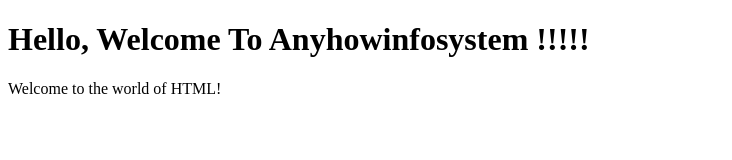
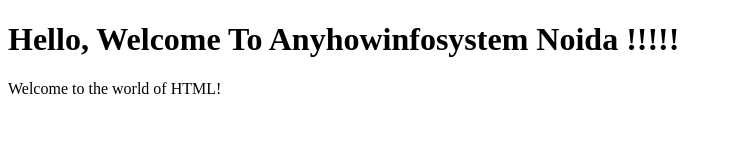
Before and after one commit to scloudmani/test_2, a plain HTML site: page index.html in a window 1280 px wide. Shown: the whole page, without its empty margins (0-732 px from the left). Drawn offline with Linux system fonts and the light colour scheme.

Commit message:
Update index.html

```diff
--- a/index.html
+++ b/index.html
@@ -4,7 +4,7 @@
     <title>Hello, World!</title>
 </head>
 <body>
-    <h1>Hello, Welcome To Anyhowinfosystem !!!!!</h1>
+    <h1>Hello, Welcome To Anyhowinfosystem Noida !!!!!</h1>
     <p>Welcome to the world of HTML!</p>
 </body>
 </html>
```
